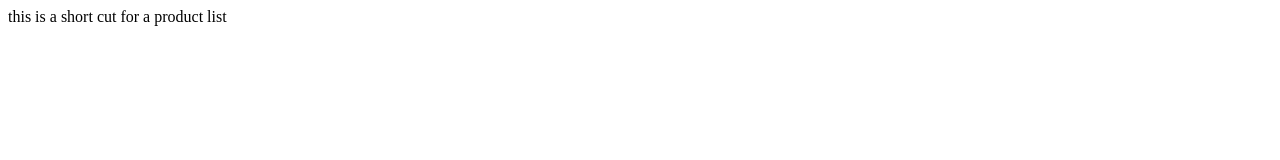
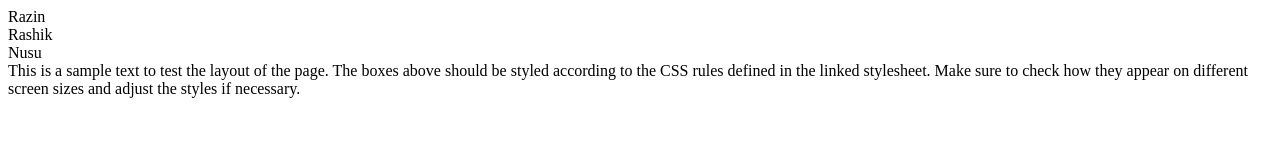
Before and after one commit to mdrashik43/HabluProgrammer, a plain HTML site: page index.html in a window 1280 px wide. Drawn offline with Linux system fonts and the light colour scheme.

Commit message:
Second Try

```diff
--- a/index.html
+++ b/index.html
@@ -1,5 +1,4 @@
-<!-- .product$*4 --> this is a short cut for a product list
-<div class="product1"></div>
-<div class="product2"></div>
-<div class="product3"></div>
-<div class="product4"></div>
+<div class="box1">Razin</div>
+<div class="box2">Rashik</div>
+<div class="box3">Nusu</div>
+This is a sample text to test the layout of the page. The boxes above should be styled according to the CSS rules defined in the linked stylesheet. Make sure to check how they appear on different screen sizes and adjust the styles if necessary.
```
